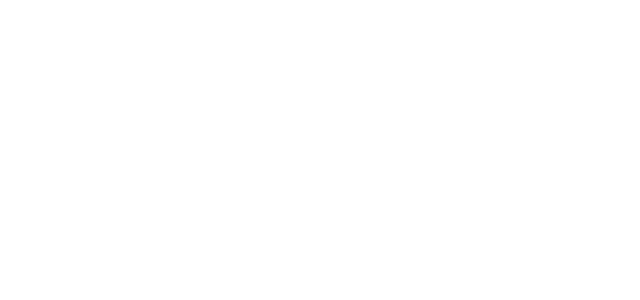
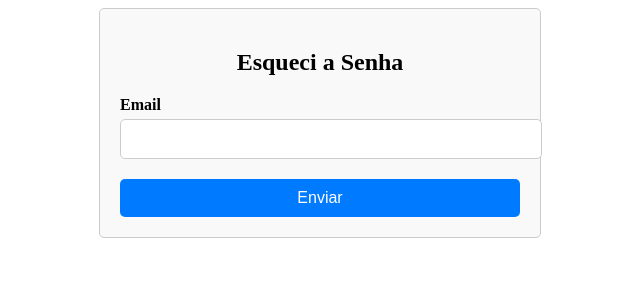
Before and after one commit to LucasPedro123/registration-system, a React (Vite) app in the folder client/: page /forgotpassword in a window 1280 px wide. Before the commit this address had no page. Shown: the top 300 px of the page, without its empty margins (320-960 px from the left). Built offline with nearby package versions, Linux system fonts and the light colour scheme.

Commit message:
feat: adding ForgotPassword and ResetPass components

```diff
--- /dev/null
+++ b/client/src/Component/ForgotPass/Forgot-style.css
@@ -0,0 +1,53 @@
+.forgot-password-container {
+    max-width: 400px;
+    margin: 0 auto;
+    padding: 20px;
+    border: 1px solid #ccc;
+    border-radius: 5px;
+    background-color: #f9f9f9;
+}
+
+.forgot-password-container h2 {
+    text-align: center;
+    margin-bottom: 20px;
+}
+
+.form-group {
+    margin-bottom: 20px;
+}
+
+.form-group label {
+    display: block;
+    margin-bottom: 5px;
+}
+
+.form-group input {
+    width: 100%;
+    padding: 10px;
+    font-size: 16px;
+    border: 1px solid #ccc;
+    border-radius: 5px;
+}
+
+button {
+    width: 100%;
+    padding: 10px;
+    font-size: 16px;
+    color: #fff;
+    background-color: #007bff;
+    border: none;
+    border-radius: 5px;
+    cursor: pointer;
+}
+
+button:hover {
+    background-color: #0056b3;
+}
+
+.success-message {
+    color: #28a745;
+}
+
+.error-message {
+    color: #dc3545;
+}
--- /dev/null
+++ b/client/src/Component/ForgotPass/ForgotPass-component.jsx
@@ -0,0 +1,50 @@
+import React, { useState } from 'react';
+import {  useNavigate } from 'react-router-dom';
+
+import axios from 'axios';
+import './Forgot-style.css'
+
+const ForgotPassword = () => {
+    const [email, setEmail] = useState('');
+    const [message, setMessage] = useState('');
+    const [error, setError] = useState('');
+
+    const Navigate = useNavigate();
+
+    const handleSubmit = async (e) => {
+        e.preventDefault();
+        try {
+            const response = await axios.post("http://localhost:3001/auth/forgot-pass", {
+                email,
+            });
+            console.log(response.data); // Mensagem de sucesso do servidor
+            Navigate('/login');
+        } catch (error) {
+            console.error(error);
+            setError('Erro ao tentar se registrar. Verifique sua conexão de rede e tente novamente.');
+        }
+    };
+
+    return (
+        <div className="forgot-password-container">
+            <h2>Esqueci a Senha</h2>
+            {message && <p className="success-message">{message}</p>}
+            {error && <p className="error-message">{error}</p>}
+            <form onSubmit={handleSubmit}>
+                <div className="form-group">
+                    <label htmlFor="email">Email</label>
+                    <input
+                        type="email"
+                        id="email"
+                        value={email}
+                        onChange={(e) => setEmail(e.target.value)}
+                        required
+                    />
+                </div>
+                <button type="submit">Enviar</button>
+            </form>
+        </div>
+    );
+};
+
+export default ForgotPassword;
--- a/client/src/Component/Home/Home-component.jsx
+++ b/client/src/Component/Home/Home-component.jsx
@@ -1,7 +1,24 @@
-import React from 'react';
+import React, { useEffect } from 'react';
 import './Home-style.css'; // Importando o arquivo CSS para estilos
+import { useNavigate } from 'react-router-dom';
+import axios from 'axios';
+
 
 function Home() {
+  const navigate = useNavigate();
+
+  useEffect(() => {
+    axios.get('http://localhost:3001/auth/verify')
+      .then(res => {
+        if (res.data.status == true) {
+          console.log('Check')
+        } else {
+          navigate('/')
+        }
+
+    })
+  }, [])
+
   return (
     <div className="home-container"> {/* Aplicando a classe do CSS */}
       <h1>Welcome to Our Website</h1>
--- /dev/null
+++ b/client/src/Component/ResetPassword/ResetPassword-component.jsx
@@ -0,0 +1,51 @@
+import React, { useState } from 'react';
+import { useParams, useNavigate } from 'react-router-dom';
+import axios from 'axios';
+import './ResetPassword-style.css';
+
+const ResetPassword = () => {
+    const [password, setPassword] = useState('');
+    const [message, setMessage] = useState('');
+    const [error, setError] = useState('');
+    const { token } = useParams(); // Captura o token da URL
+    const navigate = useNavigate();
+
+    const handleSubmit = async (e) => {
+        e.preventDefault();
+        try {
+            const response = await axios.post("http://localhost:3001/auth/reset-password", {
+                token, // Envie o token como parte do corpo da solicitação
+                password,
+            });
+            console.log(response.data);
+            setMessage(response.data.message);
+            navigate('/login');
+        } catch (error) {
+            console.error(error);
+            setError('Erro ao tentar redefinir a senha. Verifique sua conexão de rede e tente novamente.');
+        }
+    };
+
+    return (
+        <div className="forgot-password-container">
+            <h2>Resetar a Senha</h2>
+            {message && <p className="success-message">{message}</p>}
+            {error && <p className="error-message">{error}</p>}
+            <form onSubmit={handleSubmit}>
+                <div className="form-group">
+                    <label htmlFor="password">Nova Senha</label>
+                    <input
+                        type="password"
+                        id="password"
+                        value={password}
+                        onChange={(e) => setPassword(e.target.value)}
+                        required
+                    />
+                </div>
+                <button type="submit">Enviar</button>
+            </form>
+        </div>
+    );
+};
+
+export default ResetPassword;
--- a/client/src/Component/SignIn/Signin.jsx
+++ b/client/src/Component/SignIn/Signin.jsx
@@ -54,7 +54,7 @@
                 <button type="submit">Login</button>
             </form>
             <p className="forgot-password">
-                Forgot your password?
+                Forgot your password? <Link to='/forgotpassword'>here</Link>
             </p>
         </div>
     );
--- a/client/src/Routes.jsx
+++ b/client/src/Routes.jsx
@@ -2,6 +2,8 @@
 import Signup from './Component/SignUp/Signup'
 import Signin from './Component/SignIn/Signin'
 import Home from './Component/Home/Home-component'
+import ForgotPassword from './Component/ForgotPass/ForgotPass-component'
+import ResetPassword from './Component/ResetPassword/ResetPassword-component'
 
 function Router() {
     return (
@@ -10,6 +12,9 @@
                 <Route path='/' element={<Signup />} />
                 <Route path='/login' element={<Signin />} />
                 <Route path='/home' element={ <Home/>} />
+                <Route path='/forgotpassword' element={<ForgotPassword />} />
+                <Route path='/resetpassword/:token' element={<ResetPassword/> } />
+
 
             </Routes>
         </BrowserRouter>
```
Also changed, not shown: client/src/Component/ResetPassword/ResetPassword-style.css (added).
